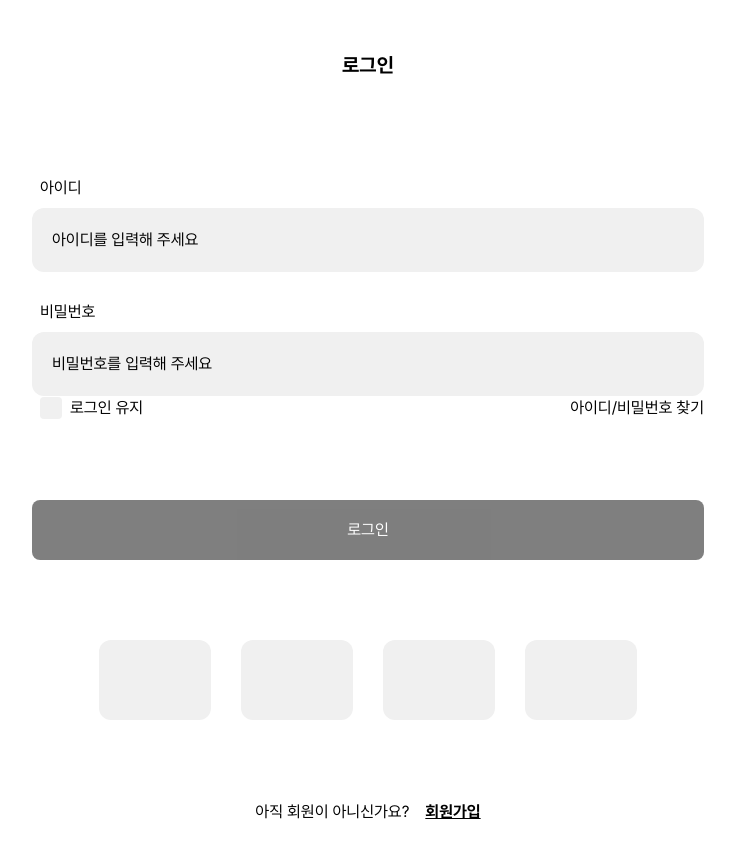
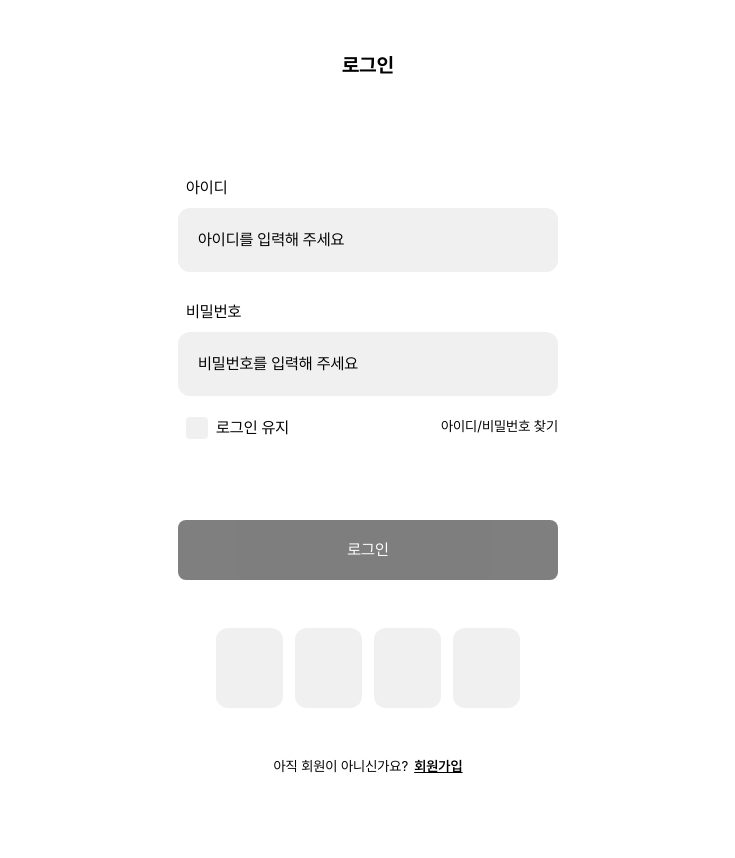
Before and after one commit to petD-ary/petDiary, a Next.js app: page /login in a window 1280 px wide. Shown: the top 858 px of the page, without its empty margins (272-1007 px from the left). Built offline with nearby package versions, Linux system fonts and the light colour scheme.

Commit message:
design: 전체 width 값 변경

```diff
--- a/app/components/Login/Login.tsx
+++ b/app/components/Login/Login.tsx
@@ -1,60 +1,67 @@
-"use client";
-import React, { useState } from "react";
+'use client';
+import React, { useState } from 'react';
 
-import { SiNaver } from "react-icons/si";
-import { RiKakaoTalkFill } from "react-icons/ri";
-import { FaFacebook } from "react-icons/fa";
-import { FaGoogle } from "react-icons/fa";
+import { SiNaver } from 'react-icons/si';
+import { RiKakaoTalkFill } from 'react-icons/ri';
+import { FaFacebook } from 'react-icons/fa';
+import { FaGoogle } from 'react-icons/fa';
 
-import Input from "../Input";
-import CheckButton from "../Input/CheckButton";
-import AuthButton from "../Input/AuthButton";
-import SocialButton from "../Input/SocialButton";
-
-import { LoginContainer, AccoutGroup, SocialIcons, RegisterLink } from "./styled";
+import Input from '../Input';
+import CheckButton from '../Input/CheckButton';
+import AuthButton from '../Input/AuthButton';
+import SocialButton from '../Input/SocialButton';
 
 export const Login = () => {
-  const [userId, setUserId] = useState<string>("");
-  const [password, setPassword] = useState<string>("");
+  const [userId, setUserId] = useState<string>('');
+  const [password, setPassword] = useState<string>('');
   const [automaticLogin, setAutomaticLogin] = useState<boolean>(false);
 
-  const confirm = userId === "" || password === "";
+  const confirm = userId === '' || password === '';
 
   return (
-    <div className="w-full pt-12 pb-16 md:max-w-2xl mx-auto text-1.4rem">
-      <form action="로그인 처리 페이지 URL" method="post">
+    <div className='w-full pt-12 pb-16 md:max-w-[380px] mx-auto text-1.4rem'>
+      <form action='로그인 처리 페이지 URL' method='post'>
         <Input
-          label="아이디"
-          type="text"
+          label='아이디'
+          type='text'
           value={userId}
           setValue={(value: string) => setUserId(value)}
-          placeholder="아이디를 입력해 주세요"
+          placeholder='아이디를 입력해 주세요'
           required
         />
+
         <Input
-          label="비밀번호"
-          type="password"
+          label='비밀번호'
+          type='password'
           value={password}
           setValue={(value: string) => setPassword(value)}
-          placeholder="비밀번호를 입력해 주세요"
+          placeholder='비밀번호를 입력해 주세요'
           required
         />
-        <div className="flex justify-between">
-          <CheckButton label="로그인 유지" checked={automaticLogin} setState={setAutomaticLogin} />
-          <p>아이디/비밀번호 찾기</p>
+
+        <div className='flex justify-between pt-5'>
+          <CheckButton
+            label='로그인 유지'
+            checked={automaticLogin}
+            setState={setAutomaticLogin}
+          />
+          <p className='text-sm'>아이디/비밀번호 찾기</p>
         </div>
-        <AuthButton type="submit" content="로그인" disabled={confirm} />
+
+        <AuthButton type='submit' content='로그인' disabled={confirm} />
       </form>
-      <div className="w-4/5 mx-auto my-20 flex justify-between ">
-        <SocialButton type={"button"} content={""} />
-        <SocialButton type={"button"} content={""} />
-        <SocialButton type={"button"} content={""} />
-        <SocialButton type={"button"} content={""} />
+
+      <div className='w-4/5 mx-auto my-12 flex justify-between gap-3'>
+        <SocialButton type={'button'} content={''} />
+        <SocialButton type={'button'} content={''} />
+        <SocialButton type={'button'} content={''} />
+        <SocialButton type={'button'} content={''} />
       </div>
-      <div className="text-center">
+
+      <div className='text-center text-sm'>
         <p>
           아직 회원이 아니신가요?
-          <a className="ml-4 font-bold underline" href="/account">
+          <a className='ml-[6px] font-semibold underline' href='/account'>
             회원가입
           </a>
         </p>
```
